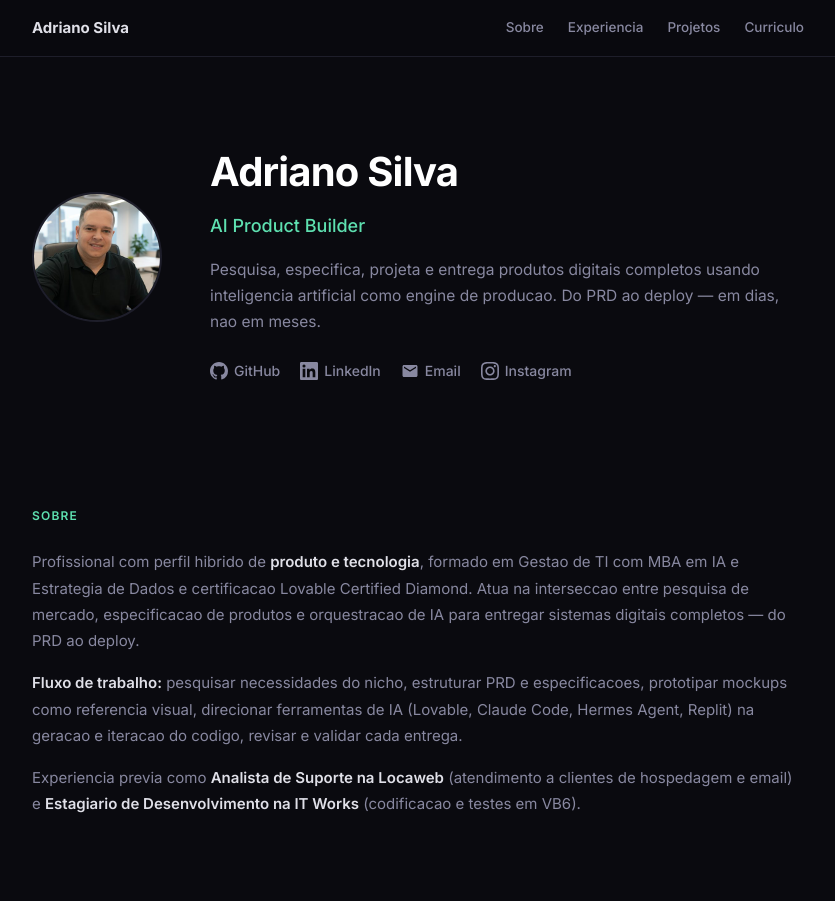
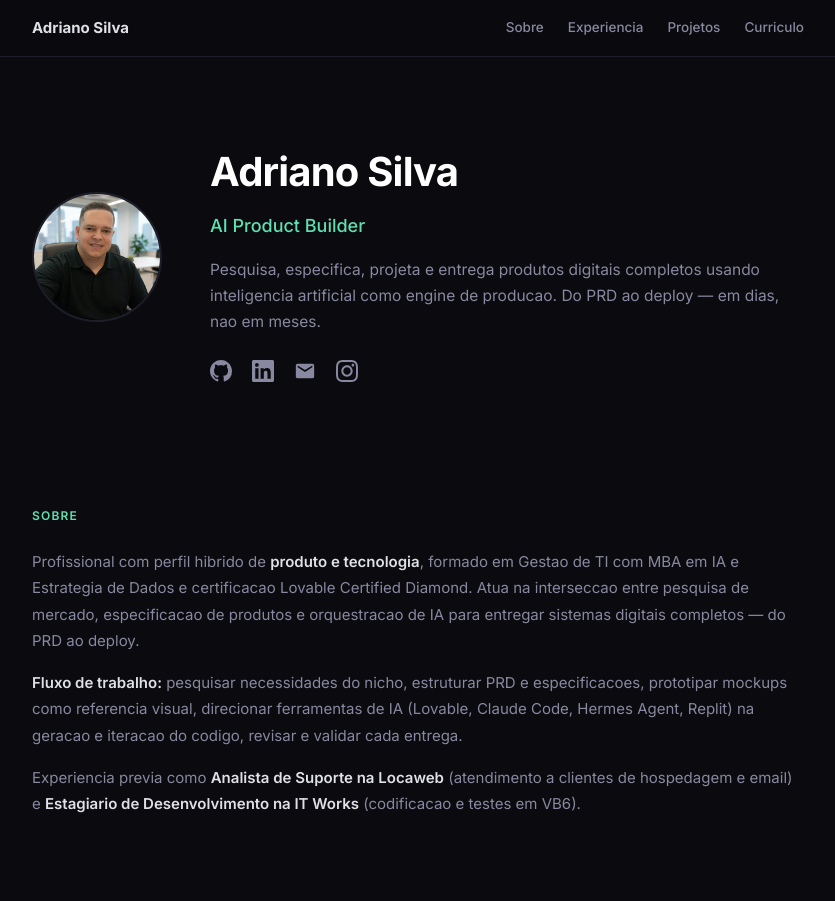
Before and after one commit to kemaai/Adriano-portfolio, a plain HTML site: page index.html in a window 1280 px wide. Shown: the top 901 px of the page, without its empty margins (222-1057 px from the left). Drawn offline with Linux system fonts and the light colour scheme.

Commit message:
Remove social names, keep only icons

```diff
--- a/index.html
+++ b/index.html
@@ -121,15 +121,12 @@ nav .links a:hover { color: var(--accent); }
 .hero .links-row a {
   color: var(--text-secondary);
   text-decoration: none;
-  font-size: 14px;
-  font-weight: 500;
   display: inline-flex;
   align-items: center;
-  gap: 6px;
   transition: color .2s;
 }
 .hero .links-row a:hover { color: var(--accent); }
-.hero .links-row a svg { width: 18px; height: 18px; }
+.hero .links-row a svg { width: 22px; height: 22px; }
 @media (max-width: 640px) {
   .hero { flex-direction: column; text-align: center; gap: 24px; }
   .hero p { margin: 0 auto 24px; }
@@ -398,19 +395,15 @@ footer a:hover { color: var(--accent); }
     <div class="links-row">
       <a href="https://github.com/kemaai" target="_blank">
         <svg viewBox="0 0 24 24" fill="currentColor"><path d="M12 0C5.37 0 0 5.37 0 12c0 5.31 3.435 9.795 8.205 11.385.6.105.825-.255.825-.57 0-.285-.015-1.23-.015-2.235-3.015.555-3.795-.735-4.035-1.41-.135-.345-.72-1.41-1.23-1.695-.42-.225-1.02-.78-.015-.795.945-.015 1.62.87 1.845 1.23 1.08 1.815 2.805 1.305 3.495.99.105-.78.42-1.305.765-1.605-2.67-.3-5.46-1.335-5.46-5.925 0-1.305.465-2.385 1.23-3.225-.12-.3-.54-1.53.12-3.18 0 0 1.005-.315 3.3 1.23.96-.27 1.98-.405 3-.405s2.04.135 3 .405c2.295-1.56 3.3-1.23 3.3-1.23.66 1.65.24 2.88.12 3.18.765.84 1.23 1.905 1.23 3.225 0 4.605-2.805 5.625-5.475 5.925.435.375.81 1.095.81 2.22 0 1.605-.015 2.895-.015 3.3 0 .315.225.69.825.57A12.02 12.02 0 0024 12c0-6.63-5.37-12-12-12z"/></svg>
-        GitHub
       </a>
       <a href="https://linkedin.com/in/adrianojsilva86" target="_blank">
         <svg viewBox="0 0 24 24" fill="currentColor"><path d="M20.447 20.452h-3.554v-5.569c0-1.328-.027-3.037-1.852-3.037-1.853 0-2.136 1.445-2.136 2.939v5.667H9.351V9h3.414v1.561h.046c.477-.9 1.637-1.85 3.37-1.85 3.601 0 4.267 2.37 4.267 5.455v6.286zM5.337 7.433a2.062 2.062 0 01-2.063-2.065 2.064 2.064 0 112.063 2.065zm1.782 13.019H3.555V9h3.564v11.452zM22.225 0H1.771C.792 0 0 .774 0 1.729v20.542C0 23.227.792 24 1.771 24h20.451C23.2 24 24 23.227 24 22.271V1.729C24 .774 23.2 0 22.222 0h.003z"/></svg>
-        LinkedIn
       </a>
       <a href="mailto:adrianojsilva86@gmail.com">
         <svg viewBox="0 0 24 24" fill="currentColor"><path d="M20 4H4c-1.1 0-2 .9-2 2v12c0 1.1.9 2 2 2h16c1.1 0 2-.9 2-2V6c0-1.1-.9-2-2-2zm0 4l-8 5-8-5V6l8 5 8-5v2z"/></svg>
-        Email
       </a>
       <a href="https://instagram.com/euadriano.builder" target="_blank">
         <svg viewBox="0 0 24 24" fill="currentColor"><path d="M12 2.163c3.204 0 3.584.012 4.85.07 3.252.148 4.771 1.691 4.919 4.919.058 1.265.069 1.645.069 4.849 0 3.205-.012 3.584-.069 4.849-.149 3.225-1.664 4.771-4.919 4.919-1.266.058-1.644.07-4.85.07-3.204 0-3.584-.012-4.849-.07-3.26-.149-4.771-1.699-4.919-4.92-.058-1.265-.07-1.644-.07-4.849 0-3.204.013-3.583.07-4.849.149-3.227 1.664-4.771 4.919-4.919 1.266-.057 1.645-.069 4.849-.069zm0-2.163c-3.259 0-3.667.014-4.947.072-4.358.2-6.78 2.618-6.98 6.98-.059 1.281-.073 1.689-.073 4.948 0 3.259.014 3.668.072 4.948.2 4.358 2.618 6.78 6.98 6.98 1.281.058 1.689.072 4.948.072 3.259 0 3.668-.014 4.948-.072 4.354-.2 6.782-2.618 6.979-6.98.059-1.28.073-1.689.073-4.948 0-3.259-.014-3.667-.072-4.947-.196-4.354-2.617-6.78-6.979-6.98-1.281-.059-1.69-.073-4.949-.073zm0 5.838c-3.403 0-6.162 2.759-6.162 6.162s2.759 6.163 6.162 6.163 6.162-2.759 6.162-6.163c0-3.403-2.759-6.162-6.162-6.162zm0 10.162c-2.209 0-4-1.79-4-4 0-2.209 1.791-4 4-4s4 1.791 4 4c0 2.21-1.791 4-4 4zm6.406-11.845c-.796 0-1.441.645-1.441 1.44s.645 1.44 1.441 1.44c.795 0 1.439-.645 1.439-1.44s-.644-1.44-1.439-1.44z"/></svg>
-        Instagram
       </a>
     </div>
   </div>
```
